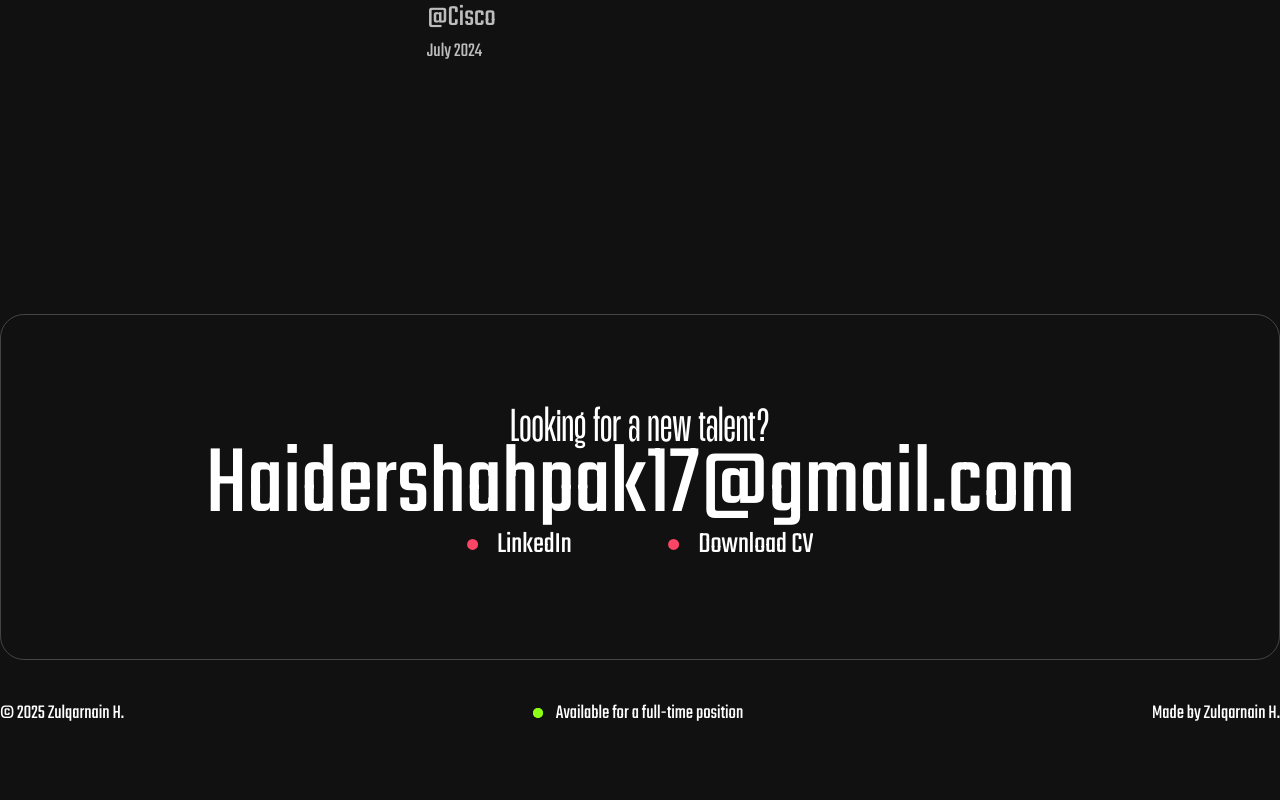
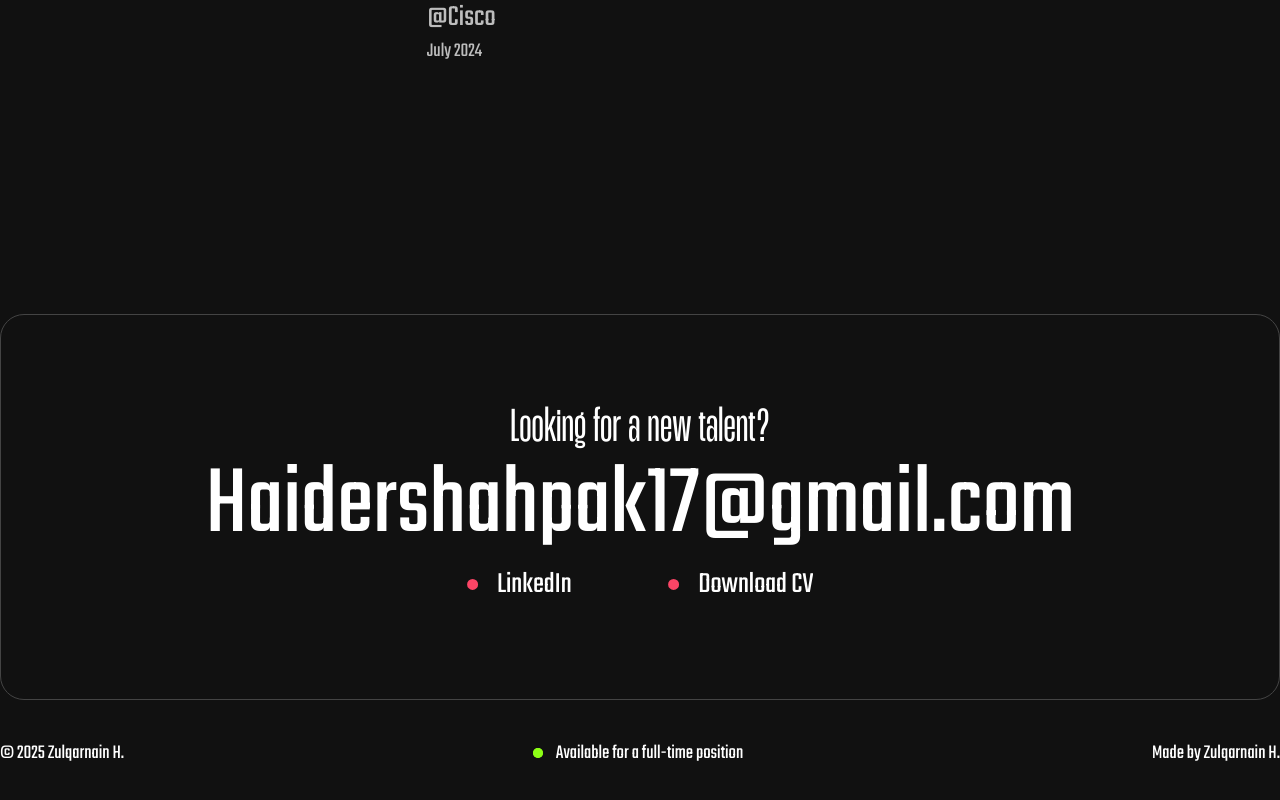
Before and after one commit to HaiderIsBack/Profile-Final, a React (Vite) app in the folder client/: page /about in a window 1280 px wide. Shown: the part 3382-4182 px from the top of the page. Before the commit the page ends 4150 px from the top, so only its background shows below. Built offline with nearby package versions, Linux system fonts and the light colour scheme; a web font is replaced by a local one.

Commit message:
footer temp change

```diff
--- a/client/src/components/Footer/index.jsx
+++ b/client/src/components/Footer/index.jsx
@@ -5,10 +5,10 @@ import DotLink, { DotDownloadLink } from "../DotLink";
 const Footer = () => {
 
     return (
-        <footer className="container mx-auto py-10 px-5 xl:px-0">
+        <footer className="container mx-auto py-10 px-3 xl:px-0">
             <div className="w-full py-24 border-[1px] border-[#444] flex flex-col justify-center items-center rounded-3xl">
                 <h3 className="text-3xl xl:text-[46px] font-['Mango']">Looking for a new talent?</h3>
-                <h2 className="text-4xl xl:text-[100px] hover:text-[var(--accent-color)] cursor-pointer duration-300 email-link my-5">Haidershahpak17@gmail.com</h2>
+                <h2 className="text-4xl xl:text-[100px] hover:text-[var(--accent-color)] cursor-pointer duration-300 email-link my-5 xl:my-10">Haidershahpak17@gmail.com</h2>
                 <div className="flex gap-10 xl:gap-24">
                     <DotLink href={"https://www.linkedin.com/in/syed-zulqarnain-haider-151655247/"} value={"LinkedIn"} target={"new-tab"} />
                     <DotDownloadLink href={"/docs/Syed-Zulqarnain-Haider-Resume.pdf"} value={"Download CV"} />
```
